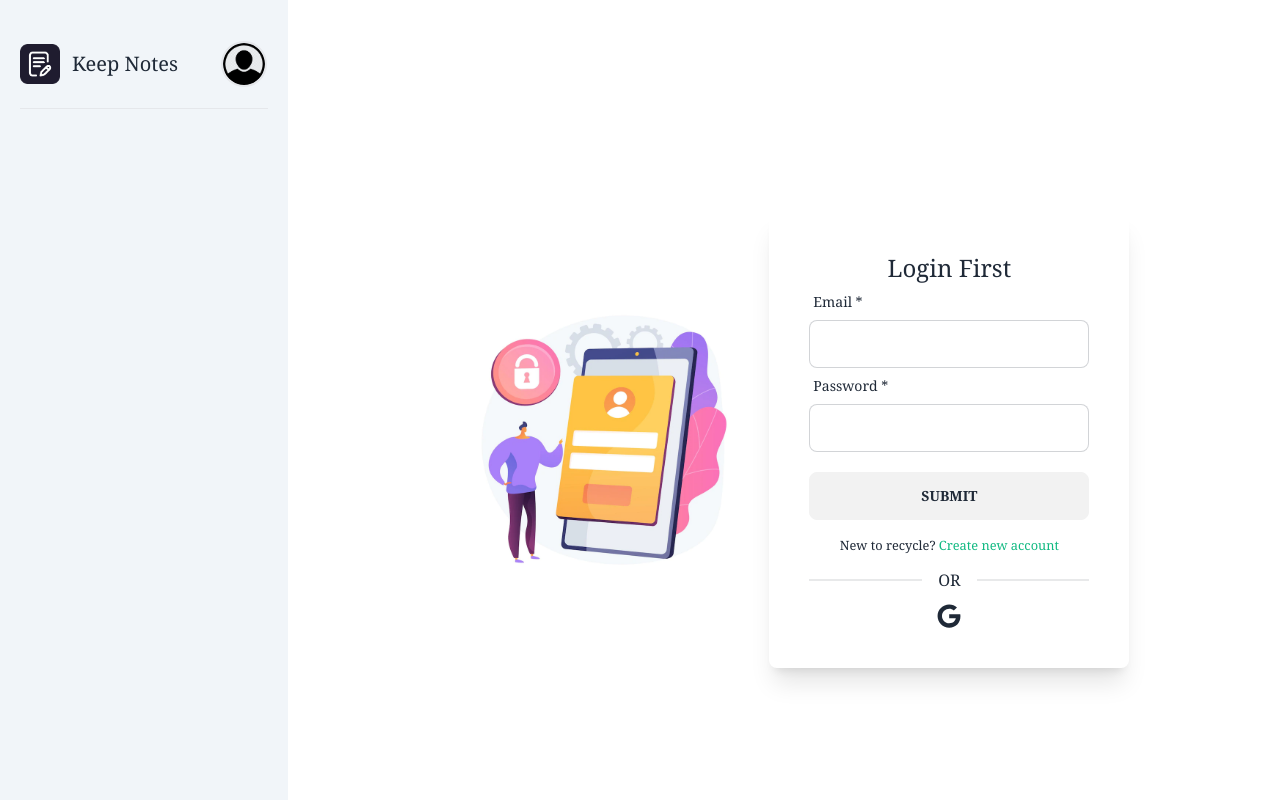
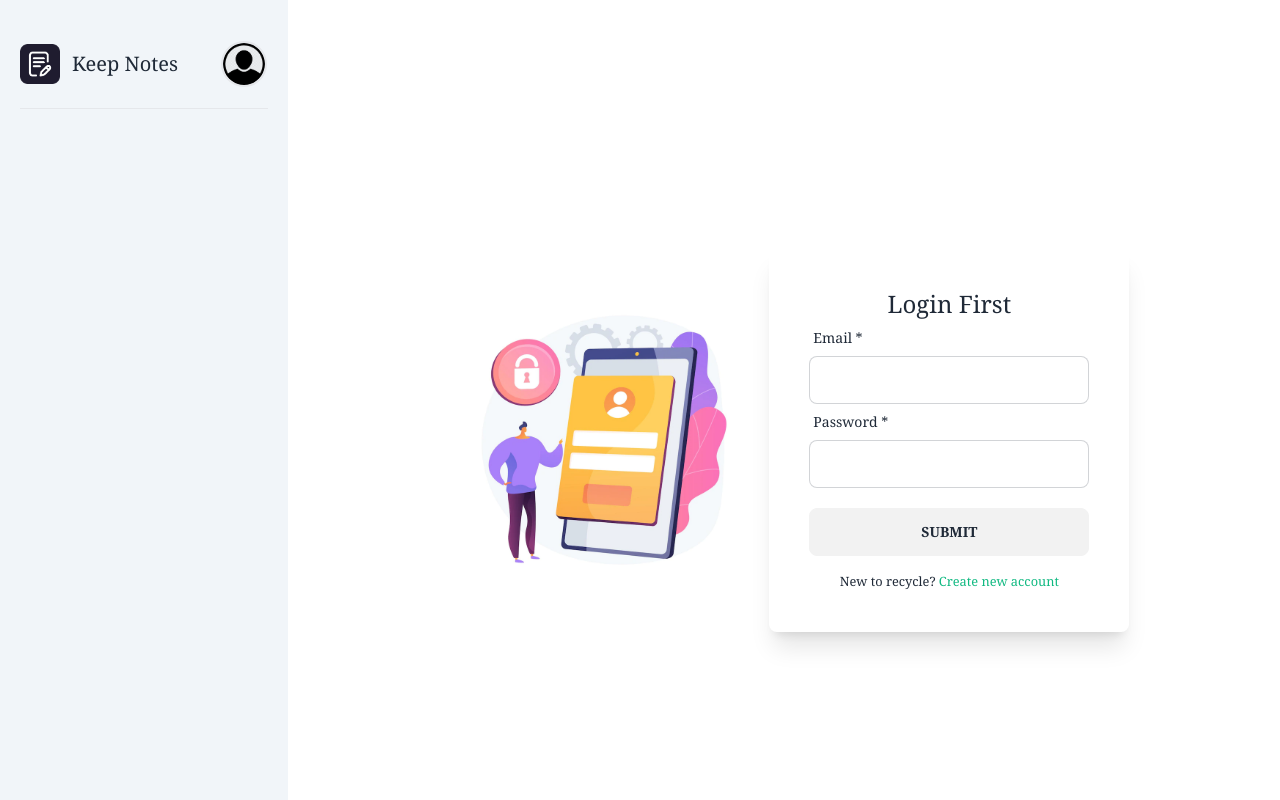
Before and after one commit to mizanor21/note-organizer-application-front-end, a React (Create React App) app: page / in a window 1280 px wide. Shown: the top 800 px of the page. Built offline with nearby package versions, Linux system fonts and the light colour scheme; no server answers.

Commit message:
Login part edited

```diff
--- a/src/components/Authentication/Login/Login.jsx
+++ b/src/components/Authentication/Login/Login.jsx
@@ -74,13 +74,13 @@ const Login = () => {
           </div>
         </form>
 
-        <div className="divider">OR</div>
+        {/* <div className="divider">OR</div>
         <div className="flex justify-center w-full">
           <FaGoogle
             onClick={handleGoogleSignIn}
             className="text-2xl cursor-pointer"
           />
-        </div>
+        </div> */}
       </div>
     </div>
   );
```
